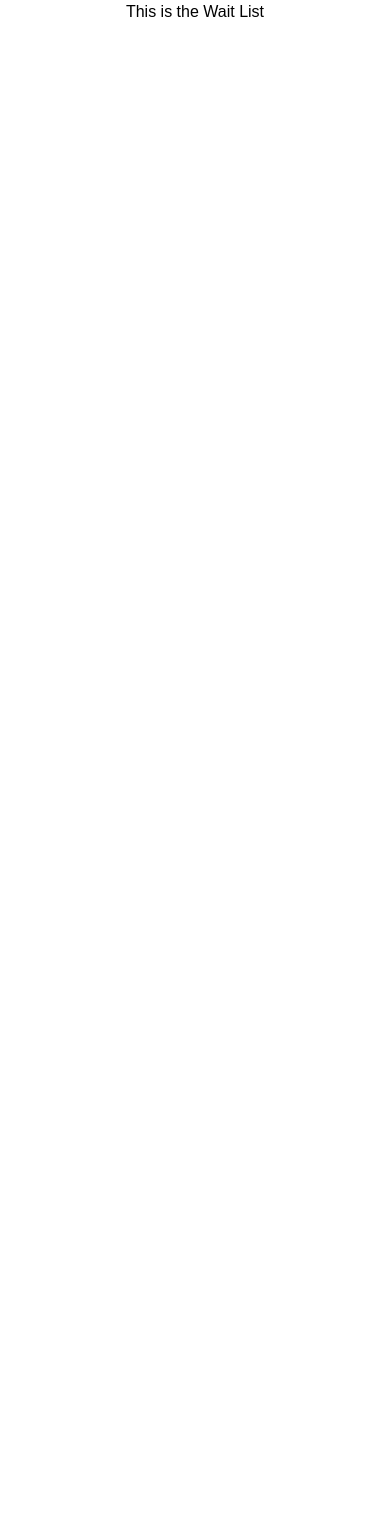
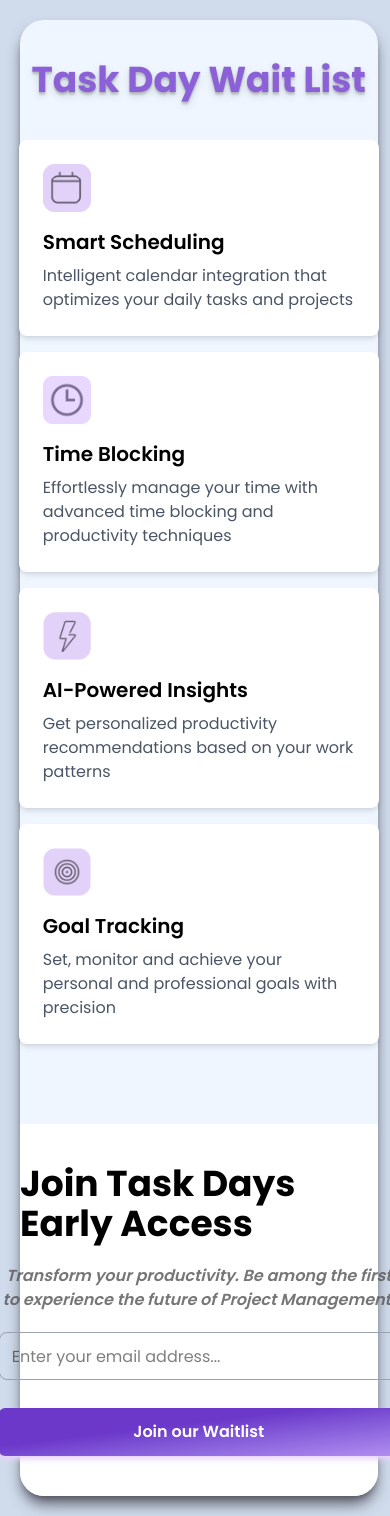
Before and after one commit to TypeErrorDev/task-day, a Next.js app: page /waitlist in a window 390 px wide. Before the commit the page ends 844 px from the top, so only its background shows below. Built offline with nearby package versions, Linux system fonts and the light colour scheme; no server answers.

Commit message:
[feat] completed the waitlist feature. Users can submit their email address to get added onto the waitlist with no errors.

```diff
--- a/app/components/Features.tsx
+++ b/app/components/Features.tsx
@@ -1,4 +1,5 @@
 import FeatureBackgroundSvgs from "./FeatureBackgroundSvgs";
+import Image from "next/image";
 
 function Features() {
   const featureCards = {
@@ -44,10 +45,12 @@ function Features() {
                 key={key}
                 className="relative z-20 bg-white rounded-lg shadow-md p-6 w-90"
               >
-                <img
+                <Image
                   src={image}
                   alt={`${title} icon`}
-                  className="w-12 h-12 mb-4"
+                  className="mb-4"
+                  width={48}
+                  height={48}
                 />
                 <h2 className="text-xl font-bold mb-2">{title}</h2>
                 <p className="text-gray-600">{description}</p>
--- a/app/components/LandingPage.tsx
+++ b/app/components/LandingPage.tsx
@@ -2,7 +2,7 @@ import ActiveStats from "./ActiveStats";
 import CTA from "./CTA";
 import CTABottom from "./CTABottom";
 import Features from "./Features";
-import LandingPageTopBar from "./LandingPageTopBar";
+// import LandingPageTopBar from "./LandingPageTopBar";
 
 function LandingPage() {
   return (
--- a/app/components/LandingPageTopBar.tsx
+++ b/app/components/LandingPageTopBar.tsx
@@ -1,10 +1,17 @@
+import Image from "next/image";
 import Images from "../../public/Images";
 
 function LandingPageTopBar() {
   return (
     <div className="flex items-start p-4 sm:outline item-center sm:outline-slate-200 w-full">
       <div className="hidden sm:block  text-2xl bg-clip-text text-transparent bg-linear-90 from-[#4136F1] to-[#8743FF] font-extrabold ">
-        <img src={Images.logo} alt="TaskDay Logo" className="h-20 w-44 p-2" />
+        <Image
+          src={Images.logo}
+          alt="TaskDay Logo"
+          className="h-20 w-44 p-2"
+          width={48}
+          height={48}
+        />
       </div>
     </div>
   );
--- /dev/null
+++ b/app/createClient.tsx
@@ -0,0 +1,8 @@
+import { createClient } from "@supabase/supabase-js";
+
+const supabaseUrl = process.env.NEXT_PUBLIC_SUPABASE_URL as string;
+const supabaseKey = process.env.NEXT_PUBLIC_SUPABASE_KEY as string;
+
+console.log("Supabase URL: ", supabaseUrl);
+
+export const supabase = createClient(supabaseUrl, supabaseKey);
--- a/app/globals.css
+++ b/app/globals.css
@@ -8,7 +8,7 @@
 @theme inline {
   --color-background: var(--background);
   --color-foreground: var(--foreground);
-  --font-sans: var(--font-geist-sans);
+  /* --font-sans: var(--font-geist-sans); */
   --font-mono: var(--font-geist-mono);
   --font-sans: var(--font-poppins), ui-sans-serif, system-ui;
 }
--- a/app/waitlist/page.tsx
+++ b/app/waitlist/page.tsx
@@ -1,7 +1,110 @@
+"use client";
+import Image from "next/image";
+import { supabase } from "../createClient";
+import { useState } from "react";
+
 function Waitlist() {
+  const [email, setEmail] = useState("");
+
+  const handleJoin = async (e: React.SubmitEvent<HTMLFormElement>) => {
+    e.preventDefault();
+
+    const { data, error } = await supabase.from("waitlist").insert([{ email }]);
+
+    if (error) {
+      console.error("Error Joining:", error.message);
+    } else {
+      alert("You're on the list!");
+    }
+  };
+
+  const waitlistCards = {
+    smartScheduling: {
+      image: "/calendarIcon.png",
+      title: "Smart Scheduling",
+      description:
+        "Intelligent calendar integration that optimizes your daily tasks and projects",
+    },
+    timeIcon: {
+      image: "/clockIcon.png",
+      title: "Time Blocking",
+      description:
+        "Effortlessly manage your time with advanced time blocking and productivity techniques",
+    },
+    aiIcon: {
+      image: "/lightningIcon.png",
+      title: "AI-Powered Insights",
+      description:
+        "Get personalized productivity recommendations based on your work patterns",
+    },
+    goalIcon: {
+      image: "/targetIcon.png",
+      title: "Goal Tracking",
+      description:
+        "Set, monitor and achieve your personal and professional goals with precision",
+    },
+  };
+
   return (
-    <div className="flex justify-center items-center text-black">
-      <div>This is the Wait List</div>
+    // Background div
+    <div className="flex flex-col justify-center text-black bg-[#D0DCEC] w-screen h-fit">
+      {/* Main Container Div */}
+
+      <main className="flex flex-col justify-center items-center bg-[#EFF6FF] w-11/12 m-5 md:w-150 md:m-auto md:mt-10 md:mb-5 rounded-3xl shadow-zinc-600 shadow-lg font-sans">
+        <h1 className="text-4xl font-bold text-[#8C61D8] text-shadow-lg/13 text-center my-10">
+          Task Day Wait List
+        </h1>
+        {/* Features Cards */}
+        <div className="flex flex-col justify-center items-center gap-4 mb-10">
+          {Object.entries(waitlistCards).map(
+            ([key, { image, title, description }]) => (
+              <div
+                key={key}
+                className=" bg-white rounded-lg shadow-md p-6 w-90"
+              >
+                <Image
+                  src={image}
+                  alt={`${title} icon`}
+                  className="w-12 h-12 mb-4"
+                  width={48}
+                  height={48}
+                />
+                <h2 className="text-xl font-semibold mb-2">{title}</h2>
+                <p className="text-gray-600">{description}</p>
+              </div>
+            ),
+          )}
+        </div>
+        {/* Joining the Waitlist Form */}
+        <div className="flex flex-col justify-center items-center bg-white mt-10 w-full h-fit rounded-b-3xl">
+          <h1 className="text-4xl font-bold mt-10">
+            Join Task Days Early Access
+          </h1>
+          <p className="italic text-center font-semibold w-100 text-[#535151c9] mt-5">
+            Transform your productivity. Be among the first to experience the
+            future of Project Management.
+          </p>
+          <div className="flex flex-col justify-center text-center mb-10">
+            <form onSubmit={handleJoin}>
+              <input
+                type="email"
+                placeholder="Enter your email address..."
+                name="email"
+                value={email}
+                onChange={(e) => setEmail(e.target.value)}
+                className="border border-gray-400 h-12 w-100 rounded-lg px-3 my-5 "
+                required
+              />
+              <button
+                type="submit"
+                className="bg-linear-to-br from-[#6C38CA] from-40% to-[#B28FF1] shadow-md shadow-purple-200 text-white font-semibold h-12 w-full mt-2 rounded-md  md:mx-4 md:w-96  hover:transition-transform hover:scale-[1.02] hover:bg-[#faf9f9]"
+              >
+                Join our Waitlist
+              </button>
+            </form>
+          </div>
+        </div>
+      </main>
     </div>
   );
 }
--- a/eslint.config.mjs
+++ b/eslint.config.mjs
@@ -5,14 +5,14 @@ import nextTs from "eslint-config-next/typescript";
 const eslintConfig = defineConfig([
   ...nextVitals,
   ...nextTs,
+  // Your custom rules go in a new object here:
+  {
+    rules: {
+      "react/no-unescaped-entities": "off",
+    },
+  },
   // Override default ignores of eslint-config-next.
-  globalIgnores([
-    // Default ignores of eslint-config-next:
-    ".next/**",
-    "out/**",
-    "build/**",
-    "next-env.d.ts",
-  ]),
+  globalIgnores([".next/**", "out/**", "build/**", "next-env.d.ts"]),
 ]);
 
 export default eslintConfig;
--- a/package.json
+++ b/package.json
@@ -9,6 +9,7 @@
     "lint": "eslint"
   },
   "dependencies": {
+    "@supabase/supabase-js": "^2.95.3",
     "next": "16.1.6",
     "react": "19.2.3",
     "react-dom": "19.2.3",
```
Also changed, not shown: 1 other file (tests, documents, lock files or other folders).
